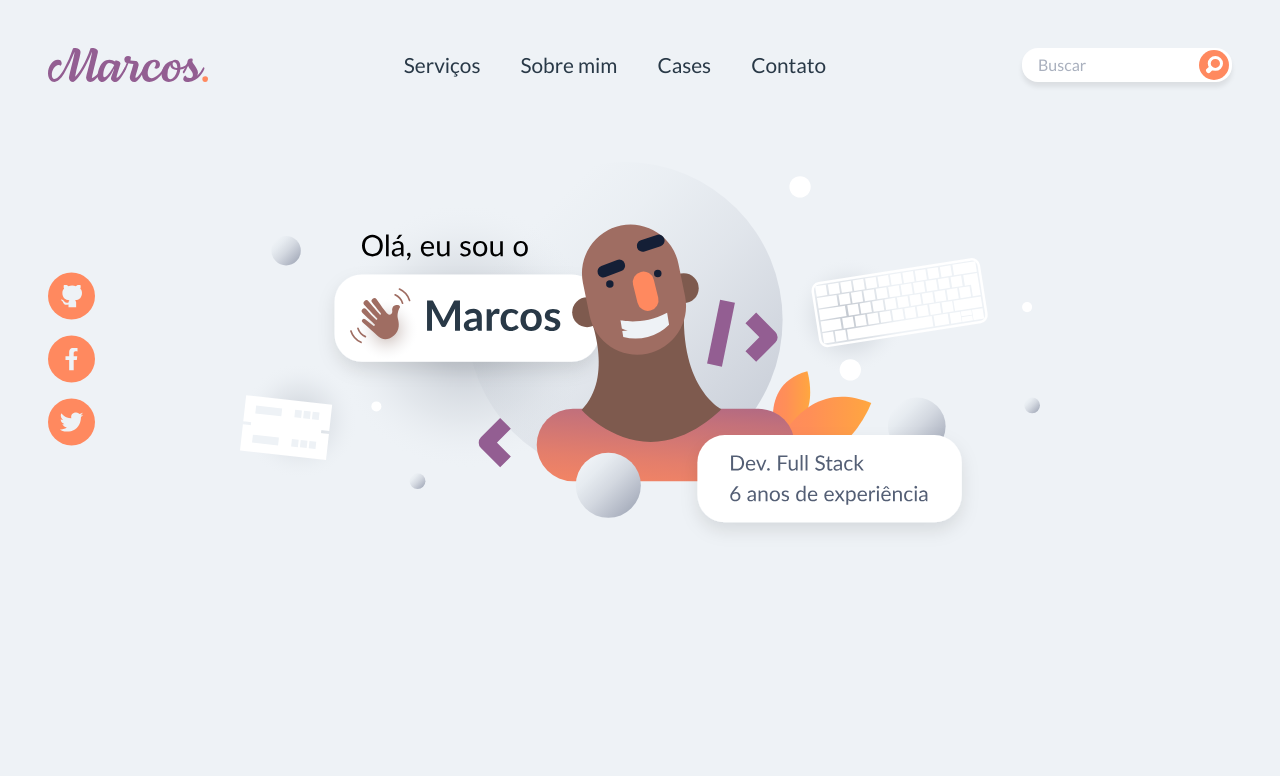
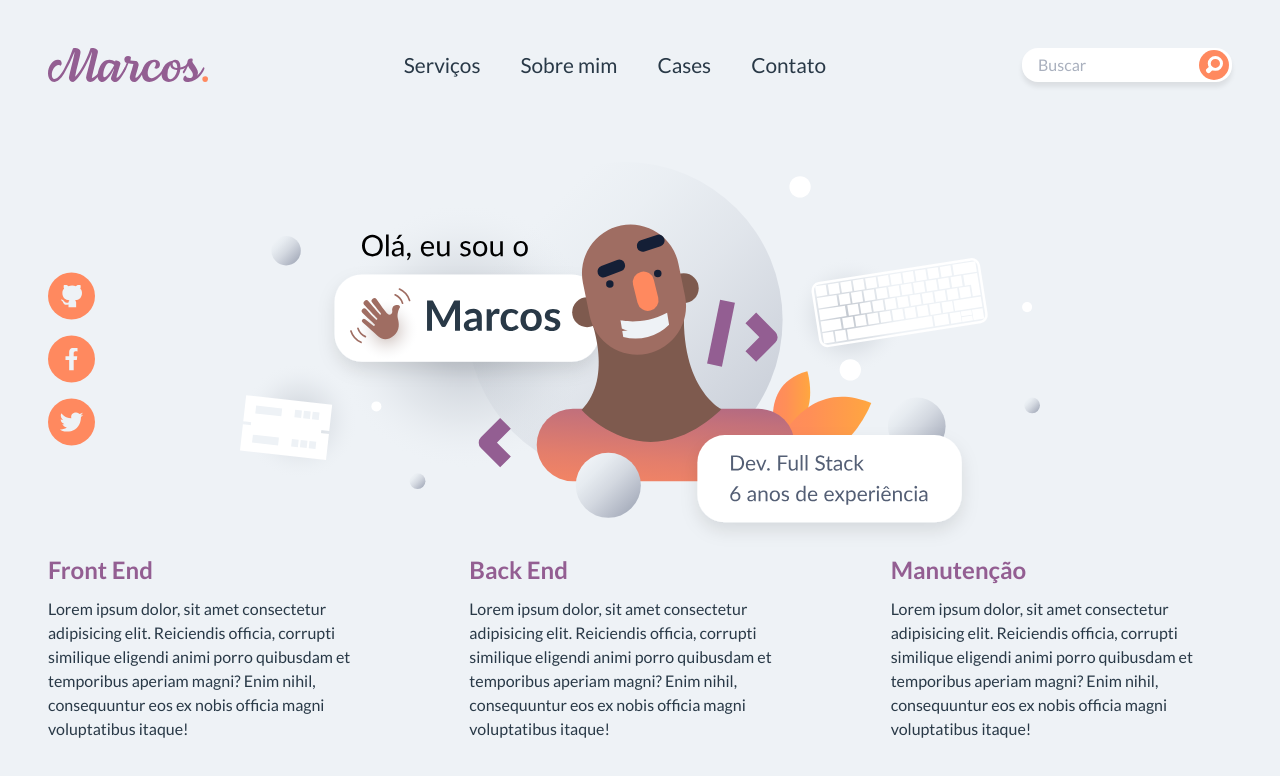
Before and after one commit to danielcrubens/atomic-desing-vue, a Vue app: page / in a window 1280 px wide. Shown: the top 776 px of the page. Built offline with nearby package versions, Linux system fonts and the light colour scheme.

Commit message:
organismo de serviços :fire:

```diff
--- a/src/App.vue
+++ b/src/App.vue
@@ -2,6 +2,7 @@
   <div class=" components">
     <Header />
     <Presentation />
+    <Services/>
   </div>
 </template>
 
@@ -9,9 +10,11 @@
 import { defineComponent } from 'vue'
 import { Header } from '@/components/organisms'
 import { Presentation } from '@/components/organisms'
+import { Services } from '@/components/organisms'
+
 
 export default defineComponent({
-  components: { Header, Presentation }
+  components: { Header, Presentation,Services }
 })
 </script>
 <style lang="scss" scoped>
--- /dev/null
+++ b/src/components/organisms/Services.vue
@@ -0,0 +1,27 @@
+<template>
+  <div class=" services">
+    <Service title="Front End"
+      description="Lorem ipsum dolor, sit amet consectetur adipisicing elit. Reiciendis officia, corrupti similique eligendi animi porro quibusdam et temporibus aperiam magni? Enim nihil, consequuntur eos ex nobis officia magni voluptatibus itaque!" />
+
+    <Service title="Back End"
+      description="Lorem ipsum dolor, sit amet consectetur adipisicing elit. Reiciendis officia, corrupti similique eligendi animi porro quibusdam et temporibus aperiam magni? Enim nihil, consequuntur eos ex nobis officia magni voluptatibus itaque!" />
+
+    <Service title="Manutenção"
+      description="Lorem ipsum dolor, sit amet consectetur adipisicing elit. Reiciendis officia, corrupti similique eligendi animi porro quibusdam et temporibus aperiam magni? Enim nihil, consequuntur eos ex nobis officia magni voluptatibus itaque!" />
+  </div>
+</template>
+
+<script lang="ts">
+import { defineComponent } from 'vue'
+import { Service } from '@/components/molecules'
+
+export default defineComponent({
+  components: { Service }
+})
+</script>
+<style lang="scss" scoped>
+.services {
+  display: grid;
+  grid-template-columns: repeat(3, 1fr);
+  grid-gap: 5rem;
+}</style>
--- a/src/components/organisms/index.ts
+++ b/src/components/organisms/index.ts
@@ -1,2 +1,3 @@
 export {default as Header} from './Header.vue'
 export {default as Presentation} from './Presentation.vue'
+export {default as Services} from './Services.vue'
```
